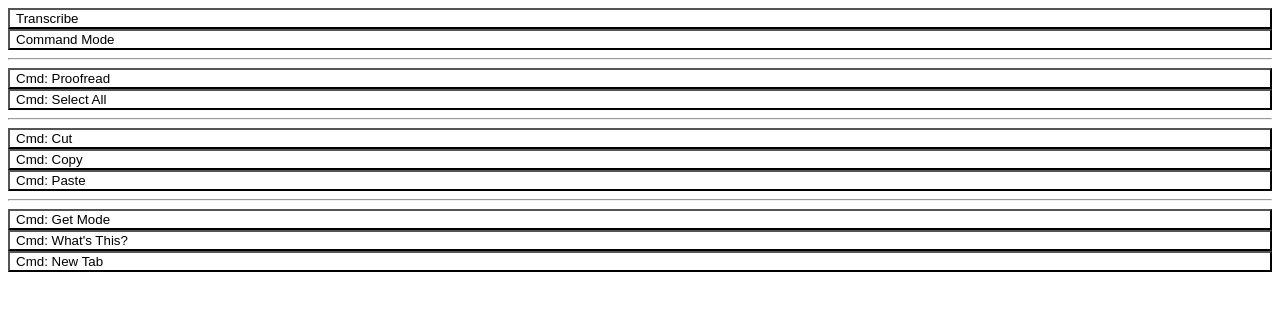
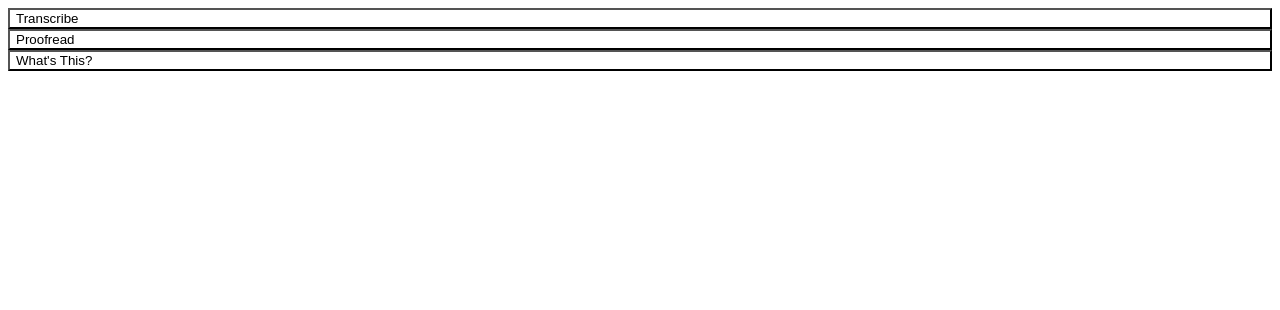
Before and after one commit to deepily/genie-plugin-firefox, a browser extension: page html/menubar.html in a window 1280 px wide. Drawn offline with Linux system fonts and the light colour scheme.

Commit message:
Scratch out basic pop-up menu bar

```diff
--- a/html/menubar.html
+++ b/html/menubar.html
@@ -10,18 +10,18 @@
 <body>
 <form>
     <button id="transcribe" class="button">Transcribe</button><br>
-    <button id="command-mode" class="button">Command Mode</button><br>
-    <hr>
-    <button id="command-proofread" class="button">Cmd: Proofread</button><br>
-    <button id="command-select-all" class="button">Cmd: Select All</button><br>
-    <hr>
-    <button id="command-cut" class="button">Cmd: Cut</button><br>
-    <button id="command-copy" class="button">Cmd: Copy</button><br>
-    <button id="command-paste" class="button">Cmd: Paste</button><br>
-    <hr>
-    <button id="command-get-mode" class="button">Cmd: Get Mode</button><br>
-    <button id="command-whats-this" class="button">Cmd: What's This?</button><br>
-    <button id="command-new-tab" class="button">Cmd: New Tab</button><br>
+<!--    <button id="command-mode" class="button">Command Mode</button><br>-->
+<!--    <hr>-->
+    <button id="command-proofread" class="button">Proofread</button><br>
+<!--    <button id="command-select-all" class="button">Cmd: Select All</button><br>-->
+<!--    <hr>-->
+<!--    <button id="command-cut" class="button">Cmd: Cut</button><br>-->
+<!--    <button id="command-copy" class="button">Cmd: Copy</button><br>-->
+<!--    <button id="command-paste" class="button">Cmd: Paste</button><br>-->
+<!--    <hr>-->
+<!--    <button id="command-get-mode" class="button">Cmd: Get Mode</button><br>-->
+    <button id="command-whats-this" class="button">What's This?</button><br>
+<!--    <button id="command-new-tab" class="button">Cmd: New Tab</button><br>-->
 
 </form>
 </body>
```
